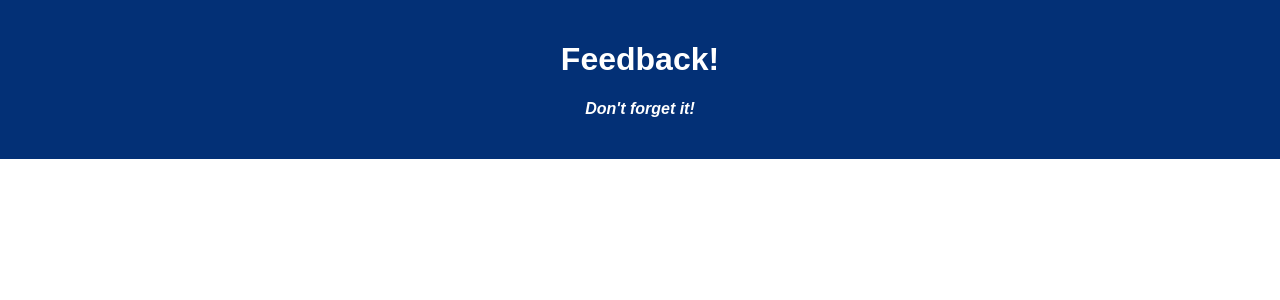
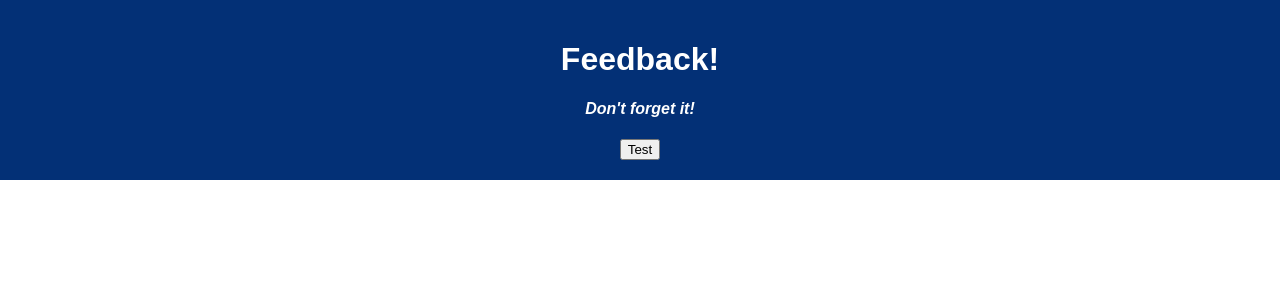
Before and after one commit to SarahTech-alt/weekend-project-feedback-loop, a React (Create React App) app: page / in a window 1280 px wide. Shown: the top 300 px of the page. Built offline with nearby package versions, Linux system fonts and the light colour scheme.

Commit message:
Added test post route from app.js to server.js

```diff
--- a/src/components/App/App.jsx
+++ b/src/components/App/App.jsx
@@ -10,11 +10,30 @@ function App() {
     console.log('in useEffect');
   }, []);
 
+  const testRoute = () => {
+    axios({
+      method: 'POST',
+      url: '/feedback',
+      data: {
+        feeling: 1,
+        understanding: 1,
+        support: 1,
+        comments: 'none'
+      }
+    }).then(response =>{
+      console.log(response);}).catch(error => {
+        console.log('there was an error', error);
+      })
+  }
+
+
+
   return (
     <div className='App'>
       <header className='App-header'>
         <h1 className='App-title'>Feedback!</h1>
         <h4>Don't forget it!</h4>
+        <button onClick={testRoute}>Test</button>
       </header>
     </div>
   );
```
Also changed, not shown: 1 other file (tests, documents, lock files or other folders).
